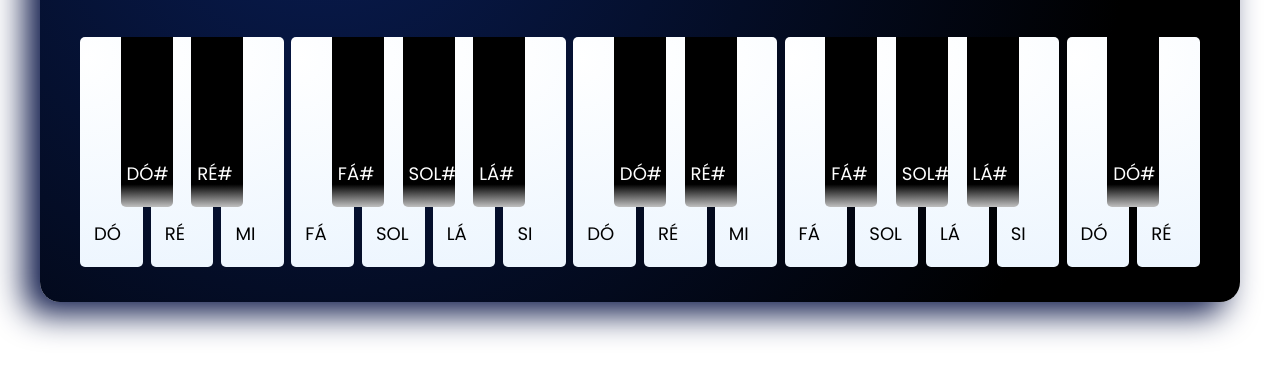
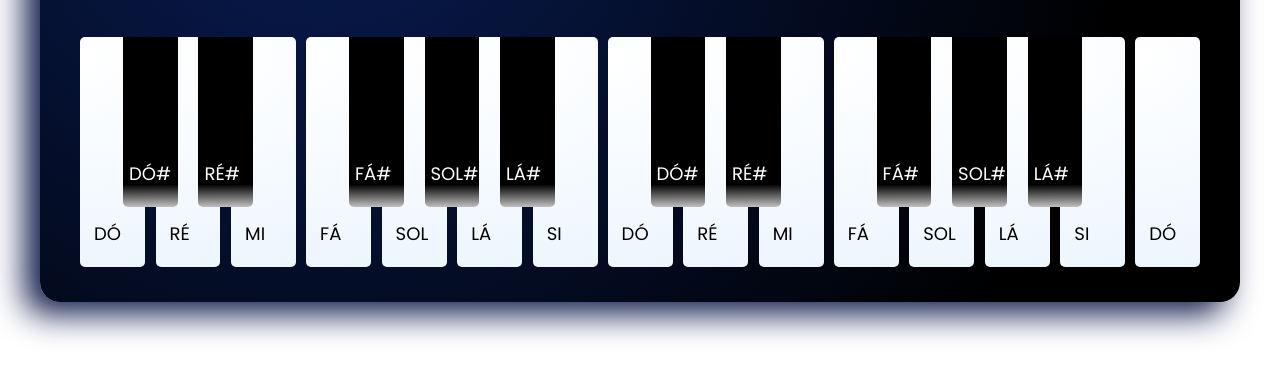
Before and after one commit to raphaelherneque/simulador-de-piano, a plain HTML site: page index.html in a window 1280 px wide. Shown: the part 288-666 px from the top of the page. Drawn offline with Linux system fonts and the light colour scheme.

Commit message:
comentário nas teclas

```diff
--- a/index.html
+++ b/index.html
@@ -113,12 +113,14 @@
             <li class="key white" data-key="C5">
                 <span>DÓ</span>
             </li>
-            <li class="key black" data-key="Db5">
+
+            <!-- escondi essas teclas para melhorar a estética -->
+            <!-- <li class="key black" data-key="Db5">
                 <span>DÓ#</span>
             </li>
             <li class="key white" data-key="D5">
                 <span>RÉ</span>
-            </li>
+            </li> -->
         </ul>
     </div>
 
```
